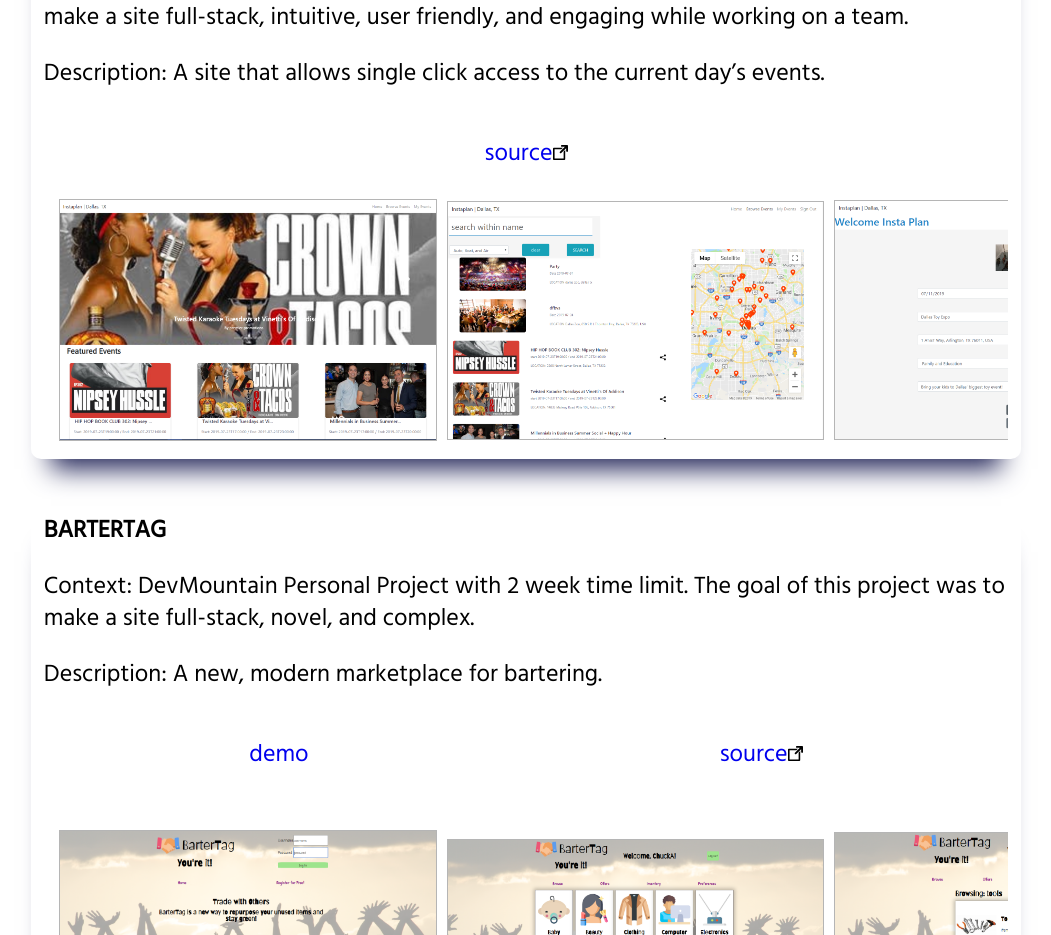
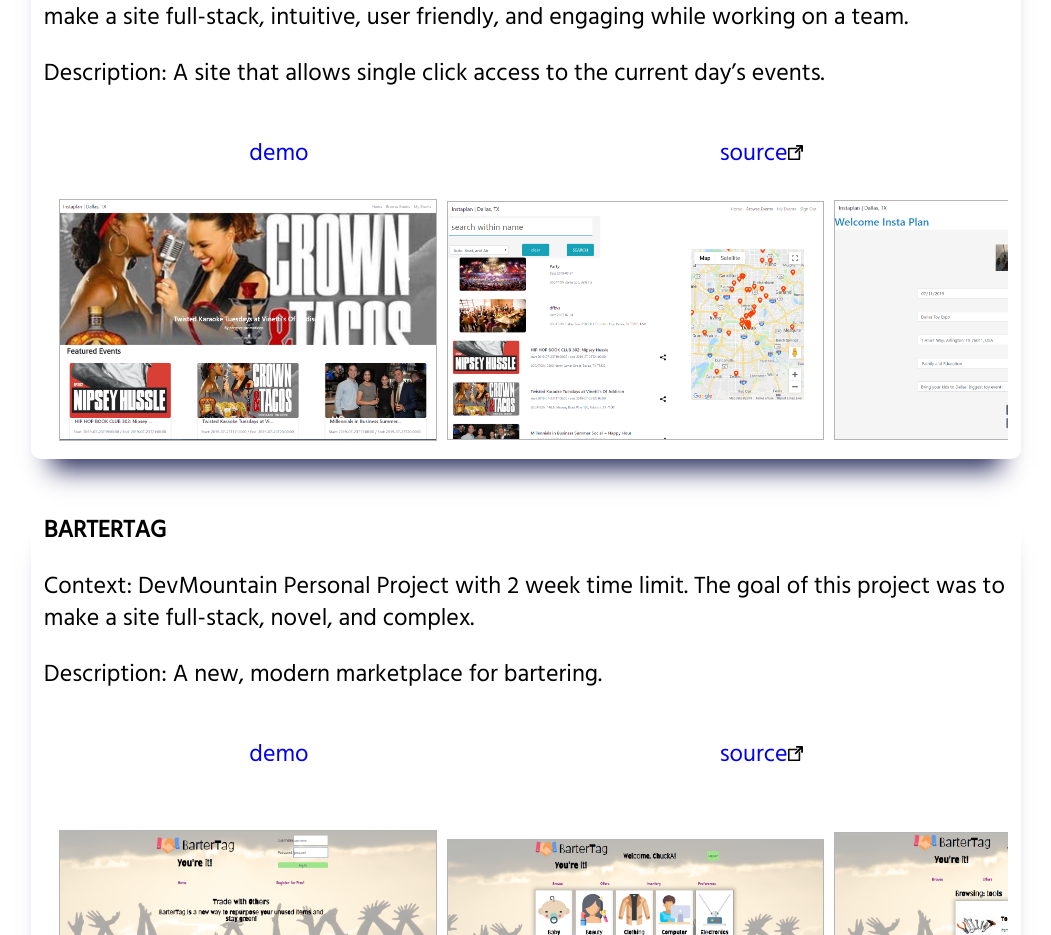
Before and after one commit to esellors/portfolio, a React (Create React App) app: page / in a window 1280 px wide. Shown: the part 1580-2515 px from the top of the page, without its empty margins (114-1165 px from the left). Built offline with nearby package versions, Linux system fonts and the light colour scheme.

Commit message:
added live site for group project

```diff
--- a/src/App.js
+++ b/src/App.js
@@ -7,6 +7,10 @@
 import Contact from './components/Contact/Contact';
 
 const App = () => {
+  React.useEffect(() => {
+
+  })
+
   return (
     <div className='site_container'>
       <Header />
--- a/src/components/Projects/ProjectDir.js
+++ b/src/components/Projects/ProjectDir.js
@@ -9,6 +9,10 @@
             context: 'DevMountain Group Project with 2 week time limit. The goal of this project was to make a site full-stack, intuitive, user friendly, and engaging while working on a team.',
             desc: 'A site that allows single click access to the current day’s events.',
             links: [
+                {
+                    site: 'demo',
+                    url: 'https://instaplan.esellors.com'
+                },
                 {
                     site: 'source',
                     url: 'https://github.com/instaplan/instaplan'
```
